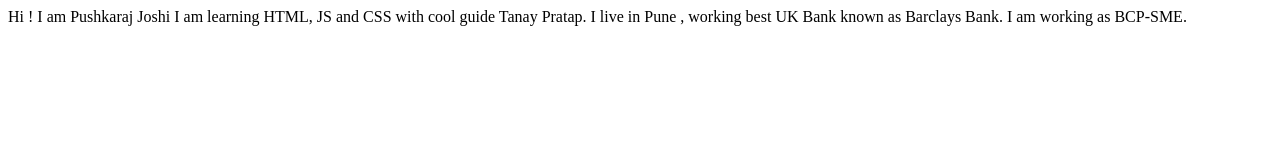
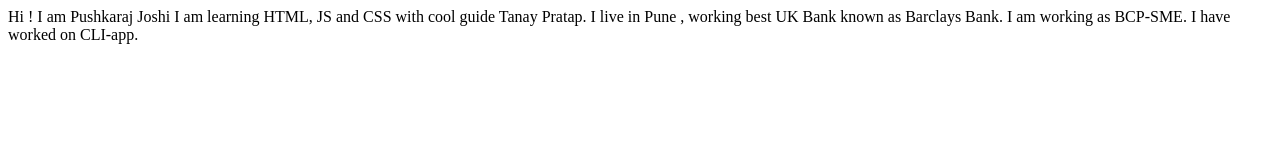
Before and after one commit to pushkaraj-joshi-19/pushkaraj-joshi-site, a plain HTML site: page index.html in a window 1280 px wide. Drawn offline with Linux system fonts and the light colour scheme.

Commit message:
update details of project.

```diff
--- a/index.html
+++ b/index.html
@@ -7,9 +7,9 @@
     <title>pushkarsite</title>
 </head>
 <body>
-    Hi ! I am Pushkaraj Joshi
-     I am learning HTML, JS and CSS with cool guide Tanay Pratap.
+    Hi ! I am Pushkaraj Joshi   I am learning HTML, JS and CSS with cool guide Tanay Pratap.
     I live in Pune , working best UK Bank known as Barclays Bank.
     I am working as BCP-SME.
+    I have worked on CLI-app.
 </body>
 </html>
```
